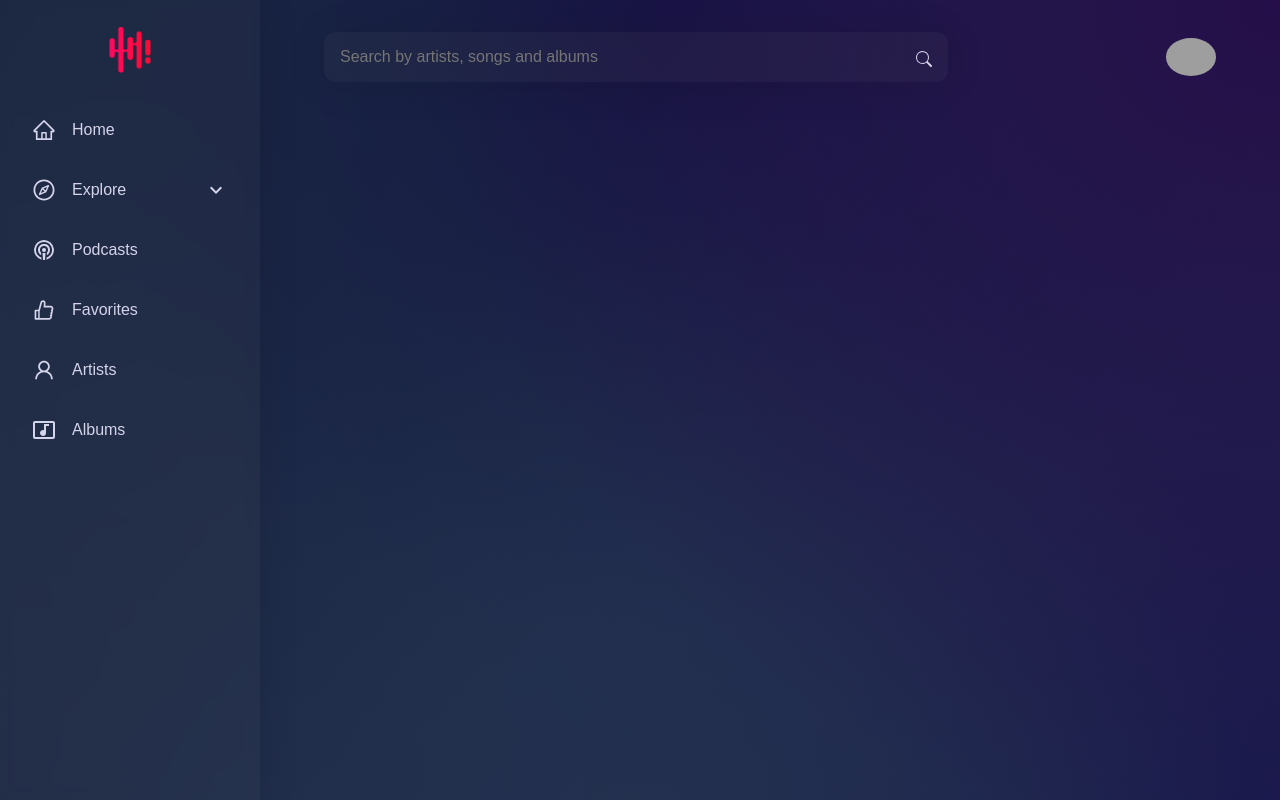
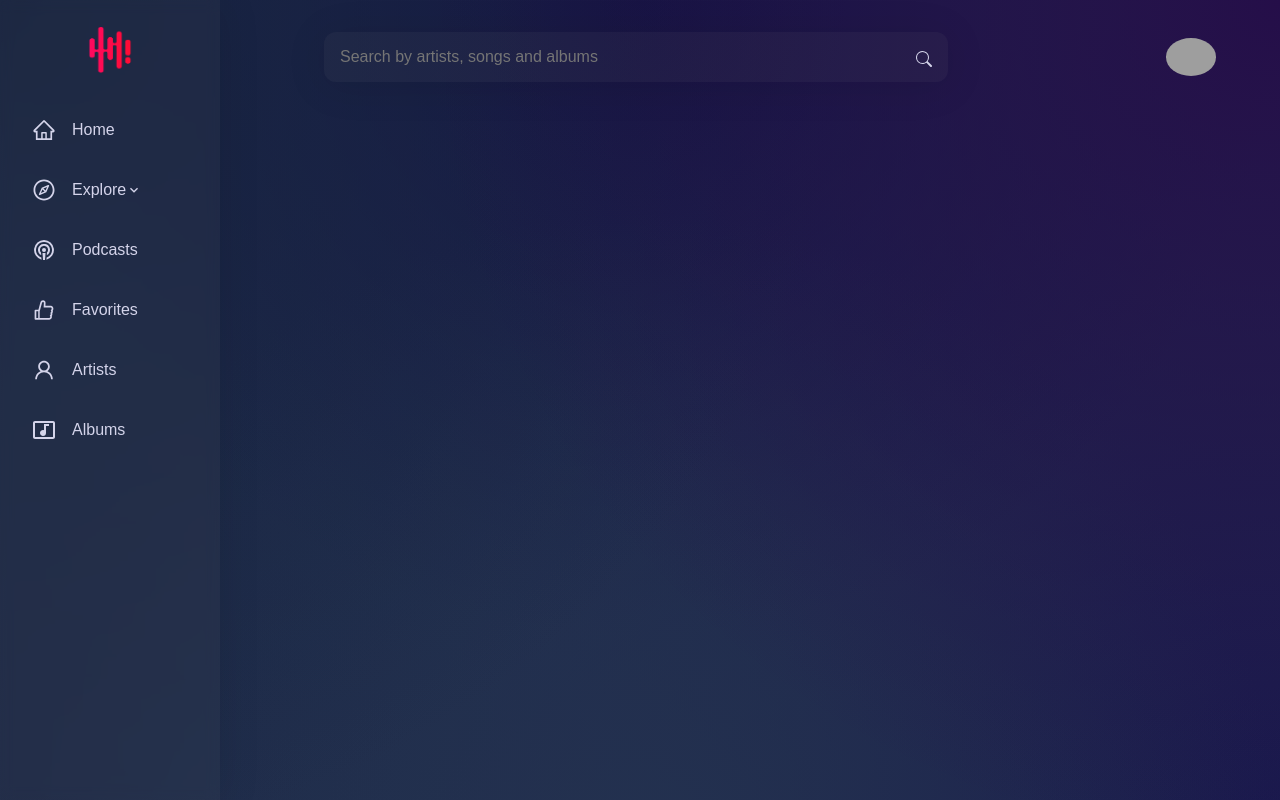
Before and after one commit to AbigailSC/Musitracker-client, a React (Vite) app: page /home in a window 1280 px wide. Built offline with nearby package versions, Linux system fonts and the light colour scheme; grey boxes are pictures that could not be loaded.

Commit message:
styles: sidebar

```diff
--- a/src/components/Sidebar/Sidebar.styles.ts
+++ b/src/components/Sidebar/Sidebar.styles.ts
@@ -9,11 +9,22 @@ export const SidebarContainer = styled.div`
   position: fixed;
   top: 0;
   left: 0;
-  width: 260px;
+  width: 220px;
   height: 100%;
   background: rgba(99, 99, 99, 0.1);
   box-shadow: 0 4px 40px rgba(0, 0, 0, 0.1);
   backdrop-filter: blur(6.5px);
+`;
+
+export const HStack = styled.div`
+  display: flex;
+  gap: 1em;
+  justify-content: center;
+  align-items: center;
+  & > .icon {
+    width: 1.5em;
+    height: 1.5em;
+  }
 `;
 
 export const Button = styled.button`
@@ -29,19 +40,37 @@ export const Button = styled.button`
   background: transparent;
   color: #d4d4ea;
   cursor: pointer;
+  transition: 0.2s ease;
+  & > .effectHover {
+    background-color: #fff;
+    width: 5px;
+    height: 100%;
+    position: absolute;
+    display: none;
+    left: 0px;
+    bottom: 0px;
+    overflow: hidden;
+    border-radius: 0px 5px 5px 0px;
+    background-color: #c35df7;
+  }
   &:hover {
     color: #fff;
+    transition: 0.2s ease;
   }
   &:focus {
-    border-right: 4px solid #6a28cb;
+    & > .effectHover {
+      display: block;
+    }
+    & > ${HStack} > .icon {
+      transition: 0.2s ease;
+      color: #c35df7;
+    }
   }
-`;
-
-export const HStack = styled.div`
-  display: flex;
-  gap: 1em;
-  justify-content: center;
-  align-items: center;
+  :nth-child(1),
+  :nth-child(2),
+  :nth-child(3) {
+    justify-content: flex-start;
+  }
 `;
 
 export const ContainerLogo = styled.div`
@@ -55,5 +84,13 @@ export const ContainerLogo = styled.div`
 export const SubItem = styled.div`
   display: flex;
   flex-direction: column;
-  padding-left: 2.5em;
+  /* margin-left: 2.5em; */
 `;
+
+export const Span = styled.div`
+  width: 5px;
+  height: 5px;
+  border-radius: 100%;
+  background-color: aliceblue;
+  margin-right: 2em;
+`;
--- a/src/components/Sidebar/Sidebar.tsx
+++ b/src/components/Sidebar/Sidebar.tsx
@@ -3,7 +3,7 @@ import React, { useState } from 'react';
 import { AiOutlineHome, AiOutlineCompass, AiOutlineLike, AiOutlineUser } from 'react-icons/ai';
 import { BiPodcast } from "react-icons/bi"
 import { MdOutlineMusicVideo, MdExpandMore, MdExpandLess } from "react-icons/md"
-import { Logo, SidebarContainer, Button, ContainerLogo, HStack, SubItem } from './Sidebar.styles';
+import { Logo, SidebarContainer, Button, ContainerLogo, HStack, SubItem, Span } from './Sidebar.styles';
 
 
 const Sidebar: React.FC = () => {
@@ -24,51 +24,63 @@ const Sidebar: React.FC = () => {
         <Logo src="./logo.png" alt="musitracker" />
       </ContainerLogo>
       <Button onClick={handleFalseActiveItem}>
+        <div className='effectHover' />
         <HStack>
-          <AiOutlineHome style={{ width: "1.5em", height: "1.5em" }} /> Home
+          <AiOutlineHome className="icon" /> <span className='span'>Home</span>
         </HStack>
       </Button>
       <Button onClick={handleActiveItem}>
+        <div className='effectHover' />
         <HStack>
-          <AiOutlineCompass style={{ width: "1.5em", height: "1.5em" }} /> Explore
+          <AiOutlineCompass className="icon" /> Explore
         </HStack>
         {activeItem
-          ? <MdExpandLess style={{ width: "1.5em", height: "1.5em" }} />
-          : <MdExpandMore style={{ width: "1.5em", height: "1.5em" }} />}
+          ? <MdExpandLess className="icon" />
+          : <MdExpandMore className="icon" />}
       </Button>
       {
         activeItem && (
           <SubItem>
             <Button>
+              <div className='effectHover' />
+              <Span />
               Trending Music
             </Button>
             <Button>
+              <div className='effectHover' />
+              <Span />
               Top Music
             </Button>
             <Button>
+              <div className='effectHover' />
+              <Span />
               Genres
             </Button>
           </SubItem>
         )
       }
       <Button onClick={handleFalseActiveItem}>
+        <div className='effectHover' />
         <HStack>
-          <BiPodcast style={{ width: "1.5em", height: "1.5em" }} /> Podcasts
+          <BiPodcast className="icon" /> Podcasts
         </HStack>
       </Button>
       <Button onClick={handleFalseActiveItem}>
+        <div className='effectHover' />
         <HStack>
-          <AiOutlineLike style={{ width: "1.5em", height: "1.5em" }} /> Favorites
+          <AiOutlineLike className="icon" /> Favorites
         </HStack>
       </Button>
       <Button onClick={handleFalseActiveItem}>
+        <div className='effectHover' />
         <HStack>
-          <AiOutlineUser style={{ width: "1.5em", height: "1.5em" }} /> Artists
+          <AiOutlineUser className="icon" /> Artists
         </HStack>
       </Button>
       <Button onClick={handleFalseActiveItem}>
+        <div className='effectHover' />
         <HStack>
-          <MdOutlineMusicVideo style={{ width: "1.5em", height: "1.5em" }} /> Albums
+          <MdOutlineMusicVideo className="icon" /> Albums
         </HStack>
       </Button>
     </SidebarContainer>
```
